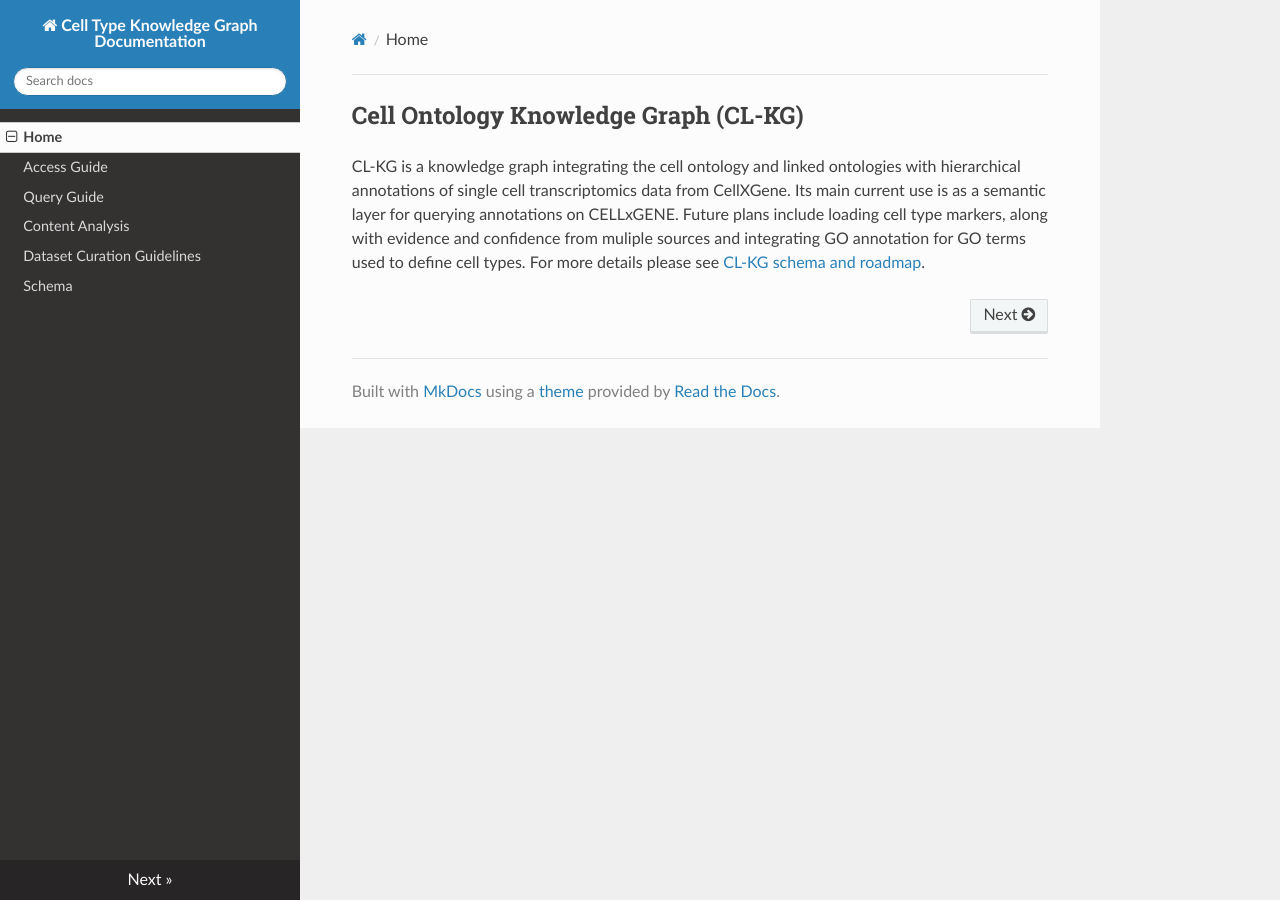
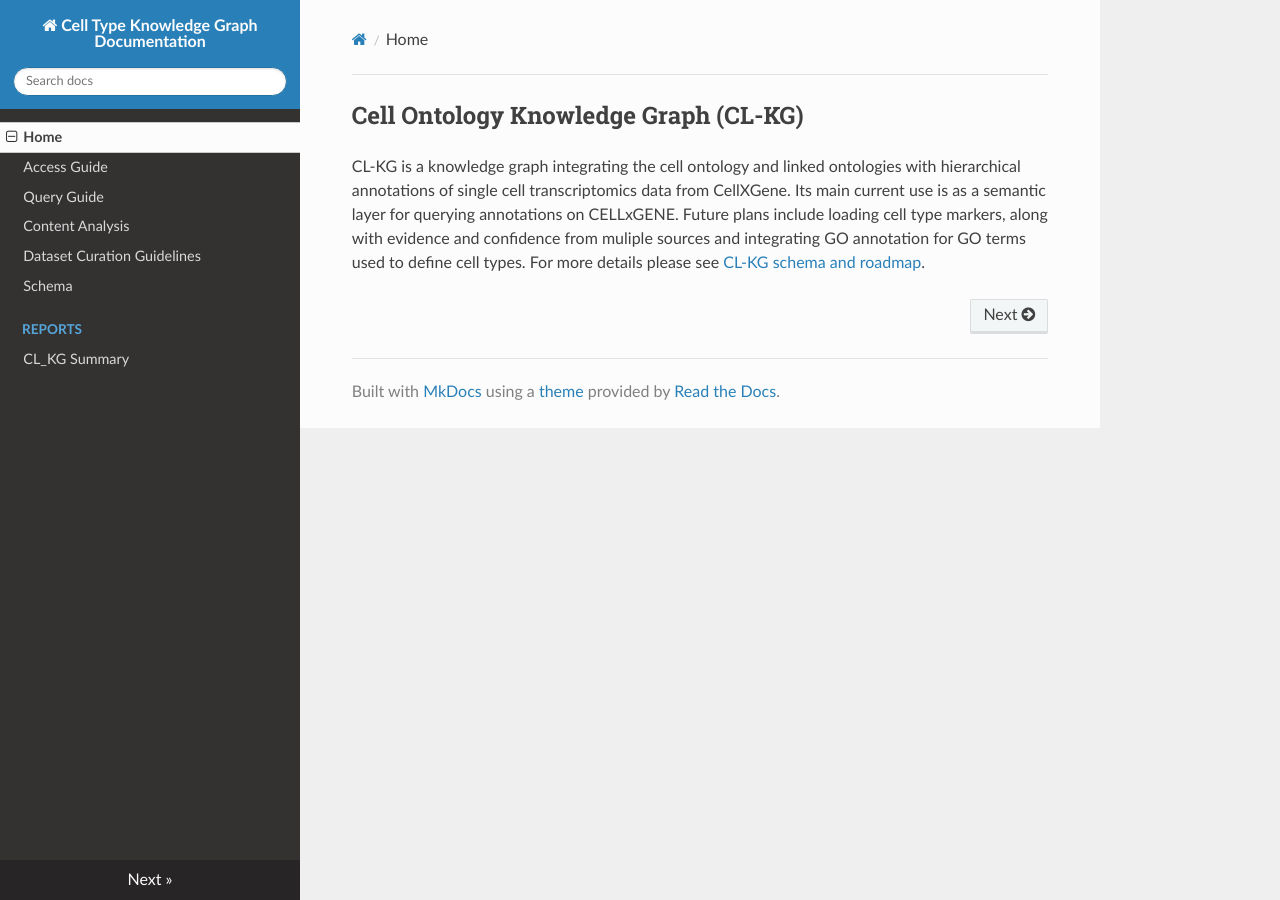
Before and after one commit to Cellular-Semantics/CL_KG, an MkDocs documentation site: the page built from docs/index.md, in a window 1280 px wide. Built offline with MkDocs 1.6.1, drawn with Linux system fonts in a browser that asks for light colours; nearby versions of some CDN libraries.

Commit message:
docs: add CL_KG summary report to mkdocs navigation

```diff
--- a/mkdocs.yml
+++ b/mkdocs.yml
@@ -6,5 +6,7 @@ nav:
   - Content Analysis: queries_for_content_analysis.md
   - Dataset Curation Guidelines: dataset_curation_guidelines.md
   - Schema: schema.md
+  - Reports:
+      - CL_KG Summary: reports/clkg-summary.md
 theme: readthedocs
 docs_dir: docs
```
